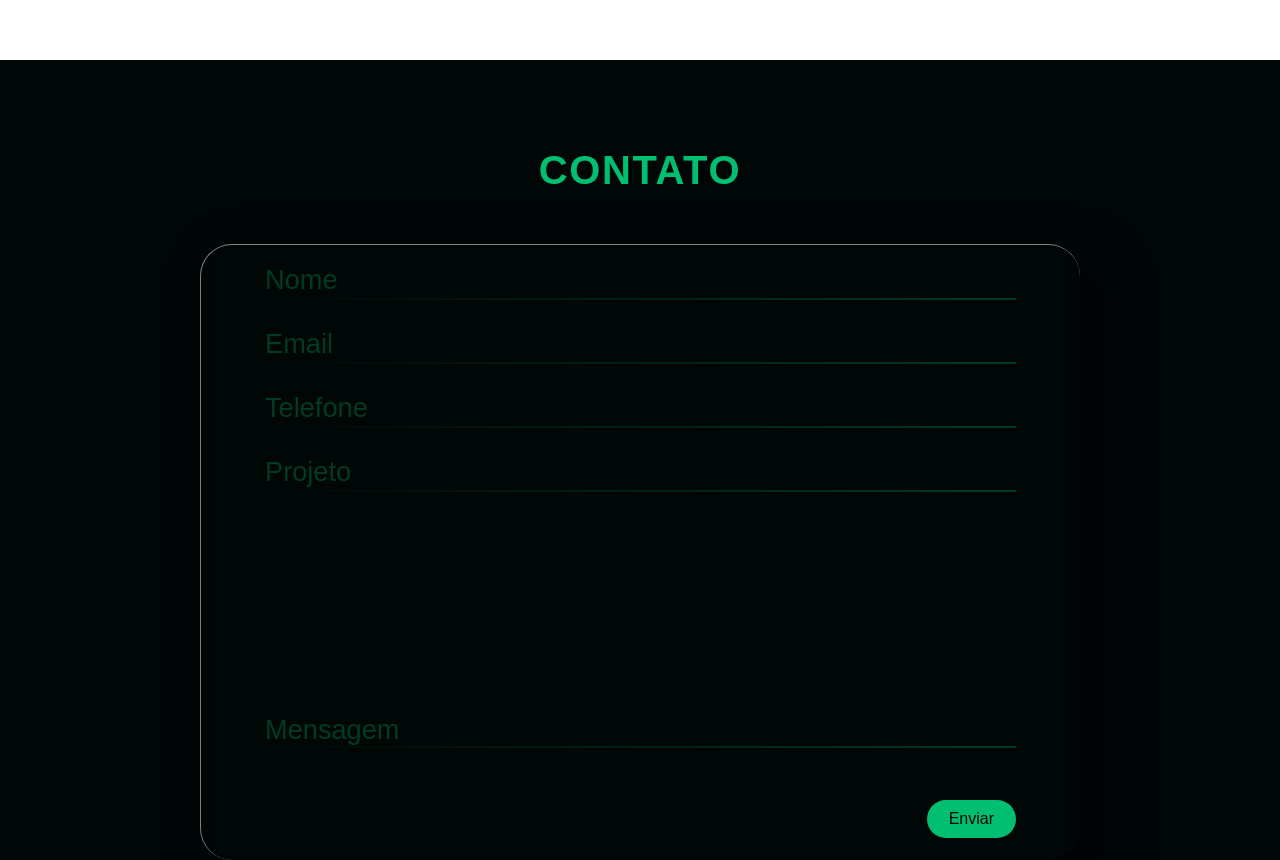
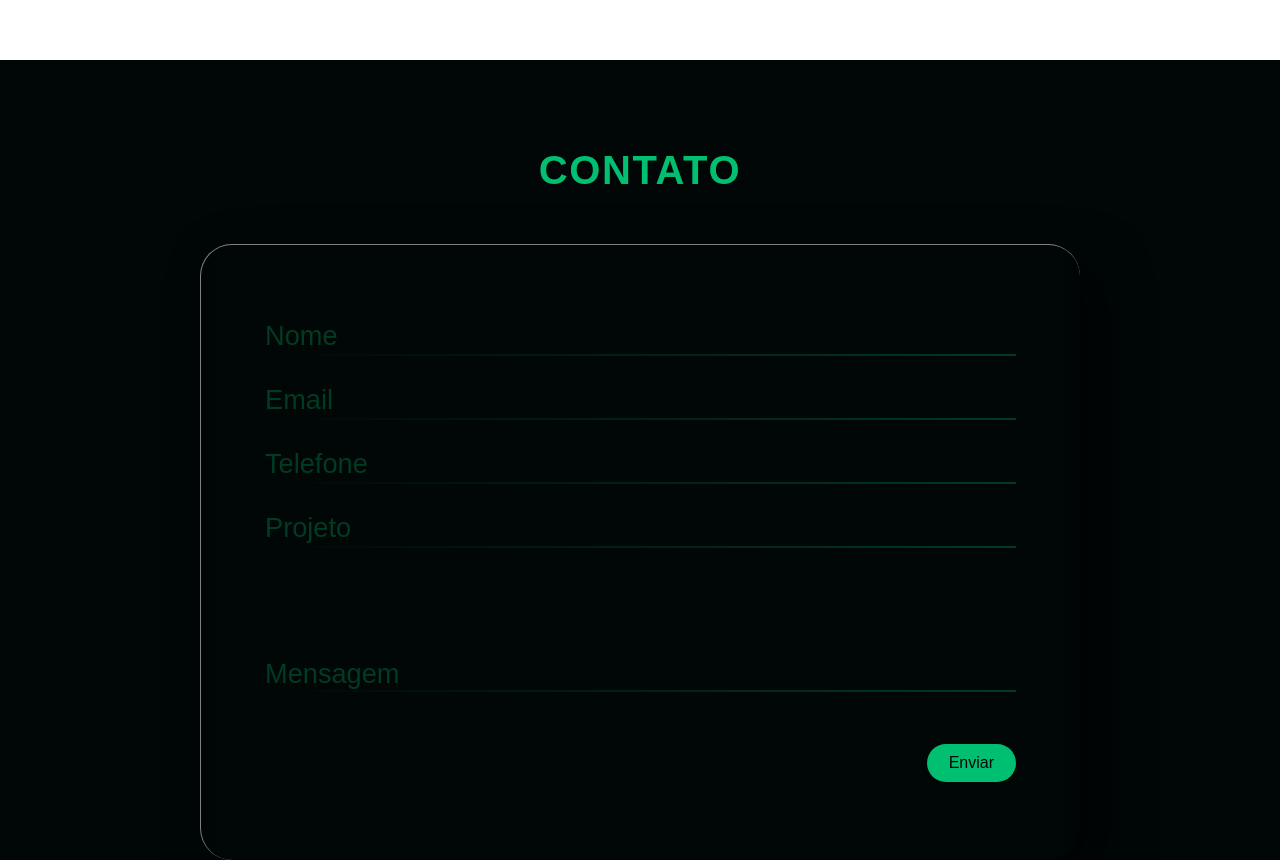
Before and after one commit to calbertofilho/carlosalberto.eti, a React (Create React App) app: page / in a window 1280 px wide. Shown: the part 3140-4000 px from the top of the page. Built offline with nearby package versions, Linux system fonts and the light colour scheme; the HTML template or start-up script is replaced by a standard one; a web font is replaced by a local one.

Commit message:
Update ContactSection

```diff
--- a/src/components/HomePage/Sections/Contact/elements.js
+++ b/src/components/HomePage/Sections/Contact/elements.js
@@ -100,9 +100,10 @@ export const Label = styled.label`
 `;
 
 export const TextArea = styled.textarea`
+  --textarea-height: 13rem;
   resize: none;
   margin: 1rem 0;
-  height: 13rem;
+  height: var(--textarea-height);
   width: 100%;
   color: #01bf71;
   border: none;
@@ -120,11 +121,15 @@ export const TextArea = styled.textarea`
   }
   &:focus + label,
   &:not(:placeholder-shown)&:not(:focus) + label {
-    transform: translateY(-13.7rem);
+    transform: translateY(calc(-1 * (var(--textarea-height) + 0.7rem)));
     color: #01bf71;
   }
   &:not(:placeholder-shown)&:not(:focus) {
     background-size: 100% 2px, 100% 2px, 100%;
+  }
+
+  @media screen and (max-height: 800px) {
+    --textarea-height: 6rem;
   }
 `;
 
```
